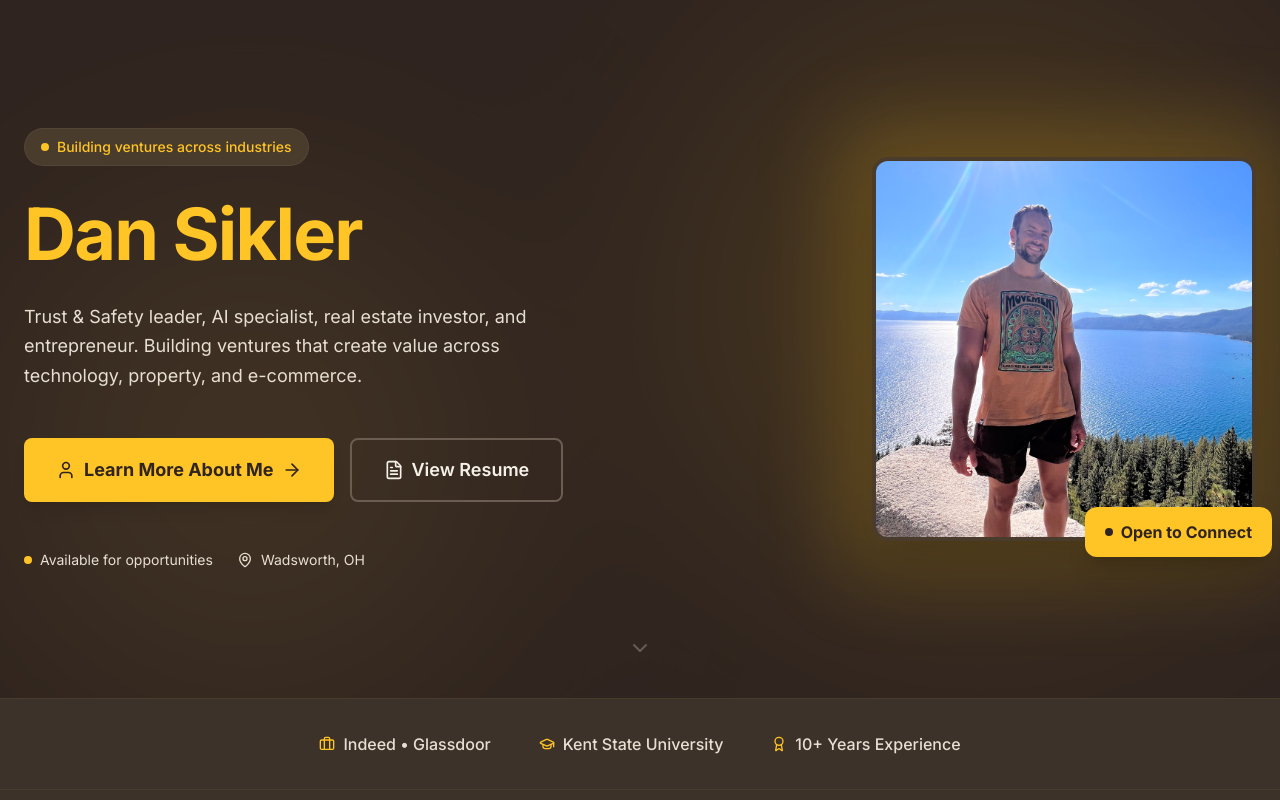
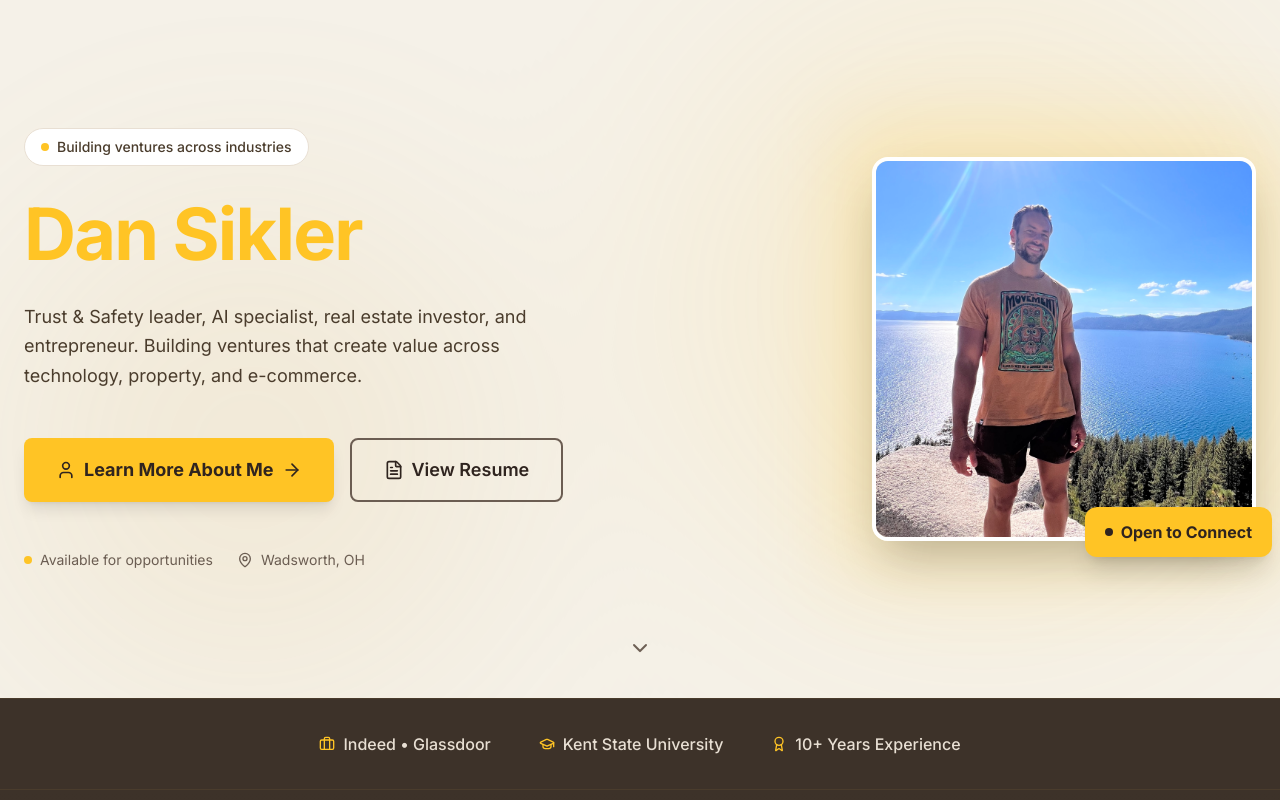
Before and after one commit to dsikler/DanSikler-com, a Next.js app: page / in a window 1280 px wide. Shown: the top 800 px of the page. Built offline with nearby package versions, Linux system fonts and the light colour scheme.

Commit message:
Change hero section background to tan/cream color matching Core Competencies section

```diff
--- a/app/page.tsx
+++ b/app/page.tsx
@@ -25,7 +25,7 @@ export default function Home() {
   return (
     <div className="min-h-screen bg-[#2F241F]">
       {/* Hero Section - Darker & Bolder */}
-      <section className="relative bg-[#2F241F] text-white overflow-hidden">
+      <section className="relative bg-[#F5F1E8] overflow-hidden">
 
         {/* Subtle accent elements */}
         <div className="absolute inset-0 overflow-hidden opacity-10">
@@ -40,7 +40,7 @@ export default function Home() {
             <div className="space-y-8">
 
               {/* Badge */}
-              <div className="inline-flex items-center gap-2 px-4 py-2 bg-[#4A3C2C] border border-[#6B5D52]/30 rounded-full text-[#FFC425] text-sm font-medium">
+              <div className="inline-flex items-center gap-2 px-4 py-2 bg-white border border-[#E8DFD3] rounded-full text-[#4A3C2C] text-sm font-medium">
                 <span className="w-2 h-2 bg-[#FFC425] rounded-full animate-pulse"></span>
                 <span>Building ventures across industries</span>
               </div>
@@ -53,7 +53,7 @@ export default function Home() {
               </div>
 
               {/* Description */}
-              <p className="text-lg text-[#E8DFD3] leading-relaxed max-w-xl">
+              <p className="text-lg text-[#4A3C2C] leading-relaxed max-w-xl">
                 Trust & Safety leader, AI specialist, real estate investor, and entrepreneur.
                 Building ventures that create value across technology, property, and e-commerce.
               </p>
@@ -70,7 +70,7 @@ export default function Home() {
                 </a>
                 <a
                   href="/resume"
-                  className="px-8 py-4 bg-transparent border-2 border-[#6B5D52] hover:border-[#FFC425] text-[#F5F1E8] rounded-lg font-semibold text-lg transition-all duration-300 flex items-center justify-center gap-2"
+                  className="px-8 py-4 bg-transparent border-2 border-[#6B5D52] hover:border-[#FFC425] text-[#2F241F] rounded-lg font-semibold text-lg transition-all duration-300 flex items-center justify-center gap-2"
                 >
                   <FileText className="w-5 h-5" />
                   View Resume
@@ -78,7 +78,7 @@ export default function Home() {
               </div>
 
               {/* Info */}
-              <div className="flex items-center gap-6 text-sm text-[#E8DFD3] pt-4">
+              <div className="flex items-center gap-6 text-sm text-[#6B5D52] pt-4">
                 <div className="flex items-center gap-2">
                   <div className="w-2 h-2 bg-[#FFC425] rounded-full animate-pulse"></div>
                   <span>Available for opportunities</span>
@@ -102,7 +102,7 @@ export default function Home() {
                   <img
                     src="/dan-sikler-photo.jpg"
                     alt="Dan Sikler"
-                    className="w-full h-full object-cover rounded-2xl border-4 border-[#4A3C2C] shadow-2xl"
+                    className="w-full h-full object-cover rounded-2xl border-4 border-white shadow-2xl"
                   />
                   {/* Badge */}
                   <div className="absolute -bottom-4 -right-4 px-5 py-3 bg-[#FFC425] rounded-xl shadow-xl">
```
